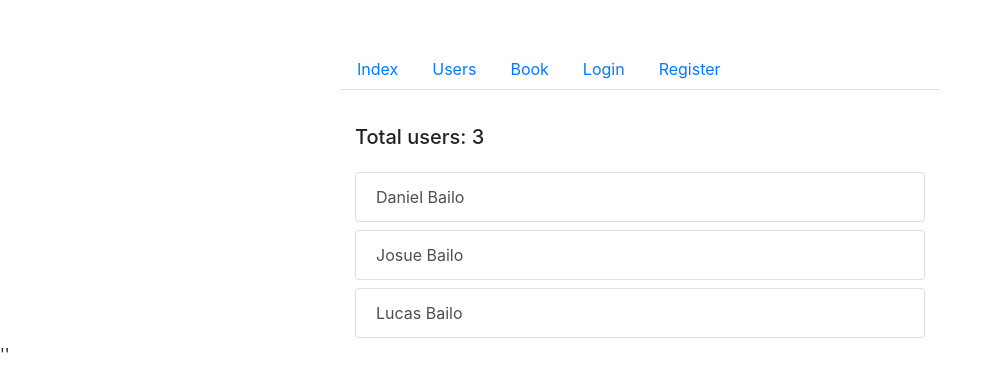
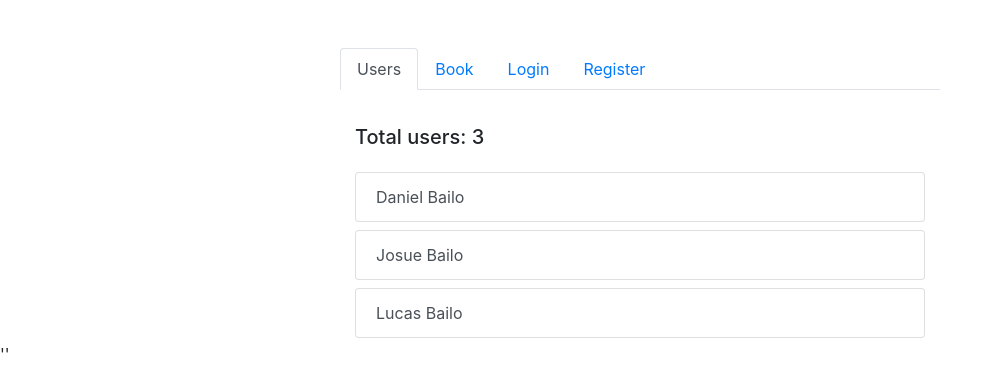
Before and after one commit to danbailo/first-webapp, a Flask app: page /users in a window 1280 px wide. Shown: the top 392 px of the page, without its empty margins (0-987 px from the left). Run offline with Flask 2, Linux system fonts and the light colour scheme; data comes from the database, SQL or seed files in the repository; both versions use the stored data as it was after the commit; parts of the project's set-up code (start-up, migrations or seed data) failed here and were passed over; some libraries are stand-ins or nearby versions.

Commit message:
user blueprint configured

```diff
--- a/src/app/auth/views.py
+++ b/src/app/auth/views.py
@@ -41,10 +41,10 @@ def login():
             return redirect("")
 
         login_user(user, remember=form.remember.data,
-                    duration=timedelta(days=7))
+                   duration=timedelta(days=7))
 
         flash("Login successfully!", "success")
-        return redirect(url_for('users'))
+        return redirect(url_for('user.users'))
 
     return render_template("login.html", form=form)
 
@@ -52,4 +52,4 @@ def login():
 @login_required
 def logout():
     logout_user()
-    return redirect(url_for('users'))
+    return redirect(url_for('user.users'))
--- a/src/app/book/views.py
+++ b/src/app/book/views.py
@@ -6,6 +6,7 @@ from app.forms import BookForm, UserBookForm
 from app.models import Book
 
 from . import book
+
 
 @book.route("/book/add", methods=["GET", "POST"])
 def add_book():
--- a/src/app/templates/book/add_book.html
+++ b/src/app/templates/book/add_book.html
@@ -7,7 +7,7 @@
 {% block content %}
 
     {{ render_form(form, novalidate=True) }}
-    <a class="btn btn-info mt-1" href="{{ url_for('user', id_user=current_user.id_user) }}" role="button">
+    <a class="btn btn-info mt-1" href="{{ url_for('user.user_info', id_user=current_user.id_user) }}" role="button">
         <i class="fas fa-long-arrow-alt-left"> Return</i>
     </a>
 
--- a/src/app/templates/components/navbar.html
+++ b/src/app/templates/components/navbar.html
@@ -1,10 +1,6 @@
 <ul class="nav nav-tabs mx-auto pt-5" style="width: 600px;">
     <li class="nav-item">
-          <a class='nav-link {{ "active" if request.path == url_for("index") else "" }}' href="{{ url_for('index') }}">Index</a>
-    </li>
-
-    <li class="nav-item">
-        <a class='nav-link {{ "active" if request.path == url_for("users") else "" }}' href="{{ url_for('users') }}">Users</a>
+        <a class='nav-link {{ "active" if request.path == url_for("user.users") else "" }}' href="{{ url_for('user.users') }}">Users</a>
     </li>
 
     <li class="nav-item">
--- a/src/app/templates/user.html
+++ b/src/app/templates/user.html
@@ -22,7 +22,7 @@
 			<th scope="col">Email</th>
 			<th scope="col">Since</th>
 			<th>
-				<a class="btn btn-danger mt-1" href="{{ url_for('delete', id_user=user.id_user) }}" role="button">
+				<a class="btn btn-danger mt-1" href="{{ url_for('user.delete', id_user=user.id_user) }}" role="button">
 					<div class="fas fa-trash-alt"></div>
 				</a>
 			</th>
--- a/src/app/templates/users.html
+++ b/src/app/templates/users.html
@@ -9,7 +9,7 @@
 	{% for user in users %}
 		<div class="list-group">
 			{% if current_user.id_user == user.id_user %}
-				<a class="list-group-item list-group-item-action active my-1" href="{{ url_for('user', id_user=user.id_user) }}" >{{ user.name | title }}</a>
+				<a class="list-group-item list-group-item-action active my-1" href="{{ url_for('user.user_info', id_user=user.id_user) }}" >{{ user.name | title }}</a>
 			{% else %}
 				<p class="list-group-item list-group-item-action disable my-1">
 					{{ user.name | title}}
--- a/src/app/user/views.py
+++ b/src/app/user/views.py
@@ -7,6 +7,7 @@ from app.models import User
 from . import user
 
 
+@user.route("/")
 @user.route("/users")
 def users():
     users_result = User.query.all()
@@ -15,7 +16,7 @@ def users():
 
 @user.route("/users/<int:id_user>")
 @login_required
-def user(id_user):
+def user_info(id_user):
     user = User.query.get(id_user)
     return render_template("user.html", user=user)
 
```
Also changed, not shown: src/app/database.db.
